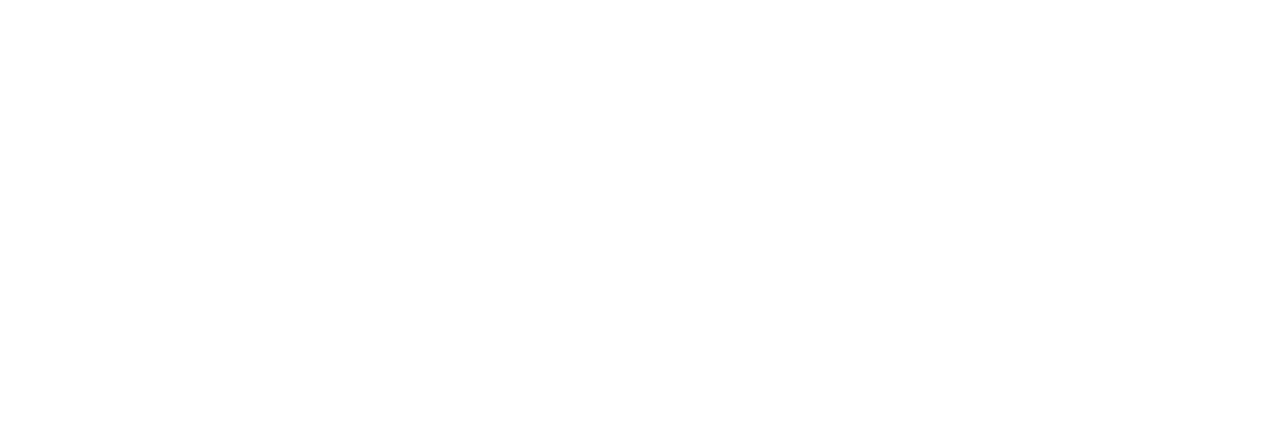
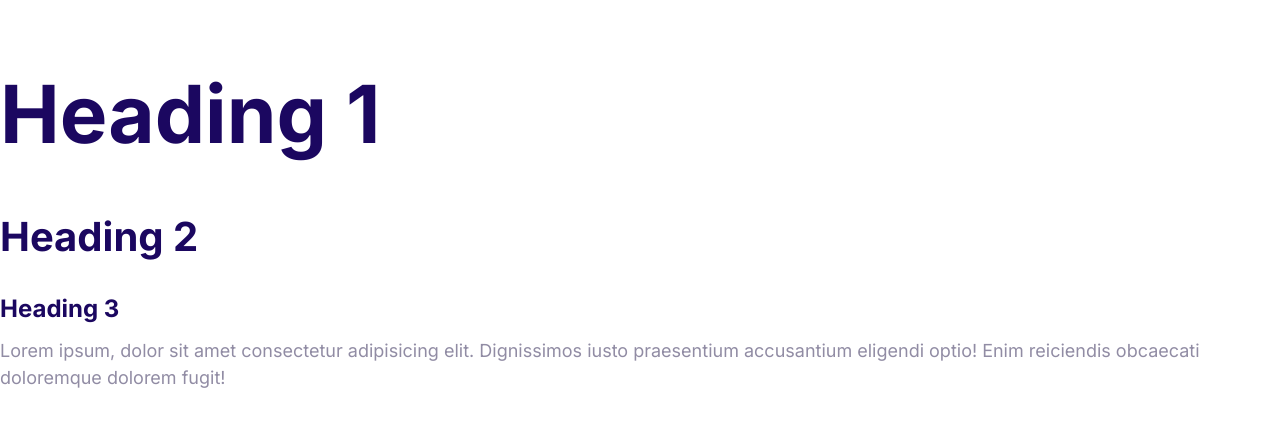
Before and after one commit to Charles-Smith-777/Moshify, a plain HTML site: page index.html in a window 1280 px wide. Drawn offline with Linux system fonts and the light colour scheme.

Commit message:
Define the styles for the fonts.

```diff
--- a/css/styles.css
+++ b/css/styles.css
@@ -5,3 +5,54 @@
     --color-headings: #1b0760;
     --color-body: #918ca4;
 }
+
+html {
+    /* 62.5% of 16px (default font size) = 10px */
+    font-size: 62.5%;
+}
+
+body {
+    font-family: Inter, Arial, Arial, Helvetica, sans-serif;
+    font-size: 2.4rem;
+    line-height: 1.5;
+    color: var(--color-body);
+}
+
+h1, h2, h3 {
+    color: var(--color-headings);
+    margin-bottom: 1rem;
+}
+
+h1 {
+    font-size: 7rem;
+}
+
+h2 {
+    font-size: 4rem;
+}
+
+h3 {
+    font-size: 3rem;
+}
+
+p {
+    margin-top: 0;
+}
+
+@media screen and (min-width: 1024px) {
+    body {
+        font-size: 1.8rem;
+    }
+
+    h1 {
+        font-size: 8rem;
+    }
+
+    h2 {
+        font-size: 4rem;
+    }
+
+    h3 {
+        font-size: 2.4rem;
+    }
+}
--- a/index.html
+++ b/index.html
@@ -6,12 +6,19 @@
         <meta http-equiv="X-UA-Compatible" content="IE=edge">
         <meta name="viewport" content="width=device-width, initial-scale=1.0">
         <title>Document</title>
+        <link rel="preconnect" href="https://fonts.googleapis.com">
+        <link rel="preconnect" href="https://fonts.gstatic.com" crossorigin>
+        <link href="https://fonts.googleapis.com/css2?family=Inter:wght@400;700&display=swap" rel="stylesheet">
         <link rel="stylesheet" href="css/normalize.css">
         <link rel="stylesheet" href="css/styles.css">
     </head>
 
     <body>
-
+        <h1>Heading 1</h1>
+        <h2>Heading 2</h2>
+        <h3>Heading 3</h3>
+        <p>Lorem ipsum, dolor sit amet consectetur adipisicing elit. Dignissimos iusto praesentium accusantium eligendi
+            optio! Enim reiciendis obcaecati doloremque dolorem fugit!</p>
     </body>
 
 </html>
```
